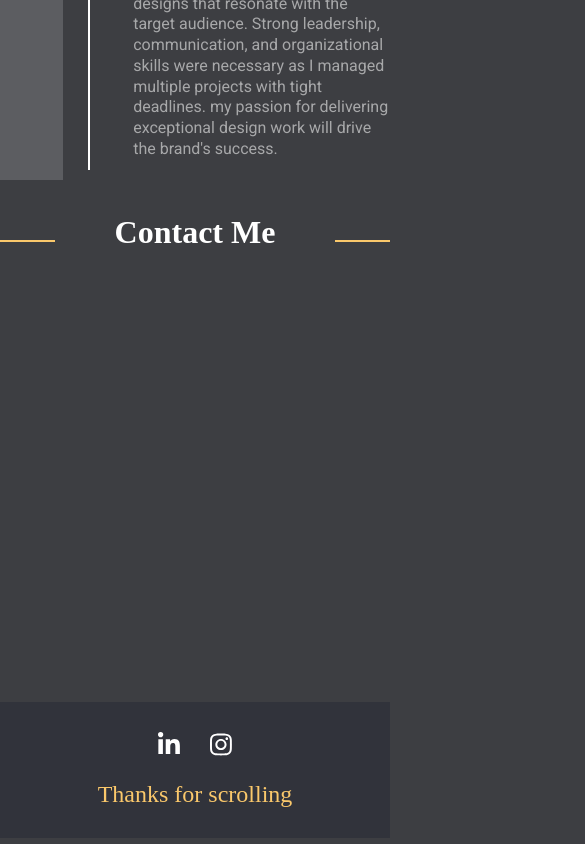
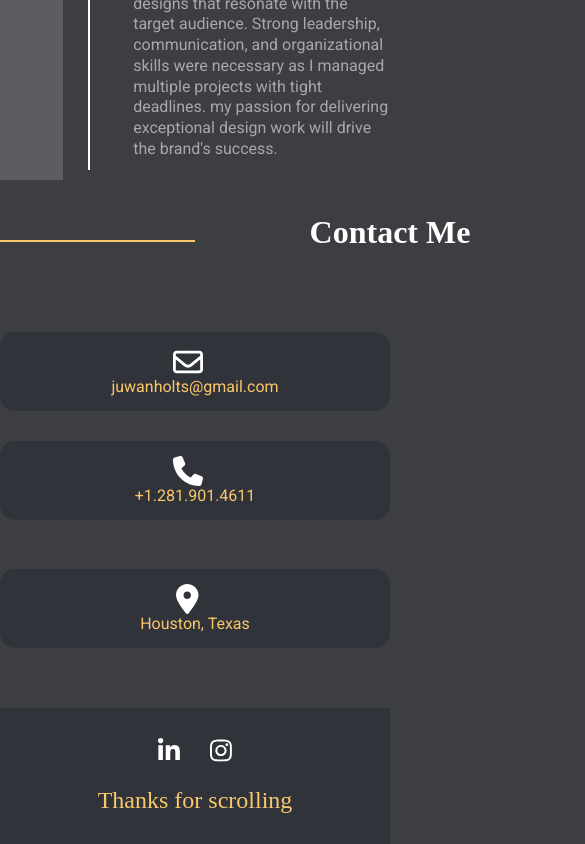
Before and after one commit to MikeMarsha11/Juwan-Holts-Portfolio, a Next.js app: page / in a window 390 px wide. Shown: the part 3165-4009 px from the top of the page, 585 px wide, since content can reach past the window. Built offline with nearby package versions, Linux system fonts and the light colour scheme; a web font is replaced by a local one.

Commit message:
insta links on port and footer/ iphone

```diff
--- a/components/Portfolio.js
+++ b/components/Portfolio.js
@@ -3,12 +3,12 @@ export default function Portfolio() {
         <section id="portfolio">
             <h2>Portfolio</h2>
             <div className="portfolio-container">
-                <a href=""> <img src="/img/p1.png" alt=""/></a>
-                <a href=""> <img src="/img/p2.png" alt=""/></a>
-                <a href=""> <img src="/img/p3.png" alt=""/></a>
-                <a href=""> <img src="/img/p4.png" alt=""/></a>
-                <a href=""> <img src="/img/p5.png" alt=""/></a>
-                <a href=""> <img src="/img/p6.png" alt=""/></a>
+                <a href="https://www.instagram.com/p/CRNGRfKlU2Z/"> <img src="/img/p1.png" alt=""/></a>
+                <a href="https://www.instagram.com/p/CpVtvnWvgBW/"> <img src="/img/p2.png" alt=""/></a>
+                <a href="https://www.instagram.com/p/CqqQ5ugrGSQ/"> <img src="/img/p3.png" alt=""/></a>
+                <a href="https://www.instagram.com/p/Cp0m3trPCBA/"> <img src="/img/p4.png" alt=""/></a>
+                <a href="https://www.instagram.com/p/Cpid838LN5A/"> <img src="/img/p5.png" alt=""/></a>
+                <a href="https://www.instagram.com/p/Cqli2jfPwHf/"> <img src="/img/p6.png" alt=""/></a>
             </div>
         </section>
     );
--- a/styles/contact.scss
+++ b/styles/contact.scss
@@ -48,22 +48,16 @@ section#contact {
     }
   }
 }
-@media only screen and (max-width: 414px) {
-  section#contact h2 {
-    width: 280px;
-    margin-left: -140px;
-  }
+@media only screen and (max-width: 767px) {
+  section#contact {
+    h2 {
+      width: 100%;
+      margin-left: 0;
+      text-align: center;
+    }
 
-  div.box {
-    width: 90%;
-    margin-top: 20px;
-    padding: 10px;
-    border-radius: 10px;
-    font-size: 0.9rem;
-  }
-
-  div.box svg {
-    height: 25px;
-    margin-right: 10px;
+    div.box {
+      opacity: 1;
+    }
   }
 }
```
